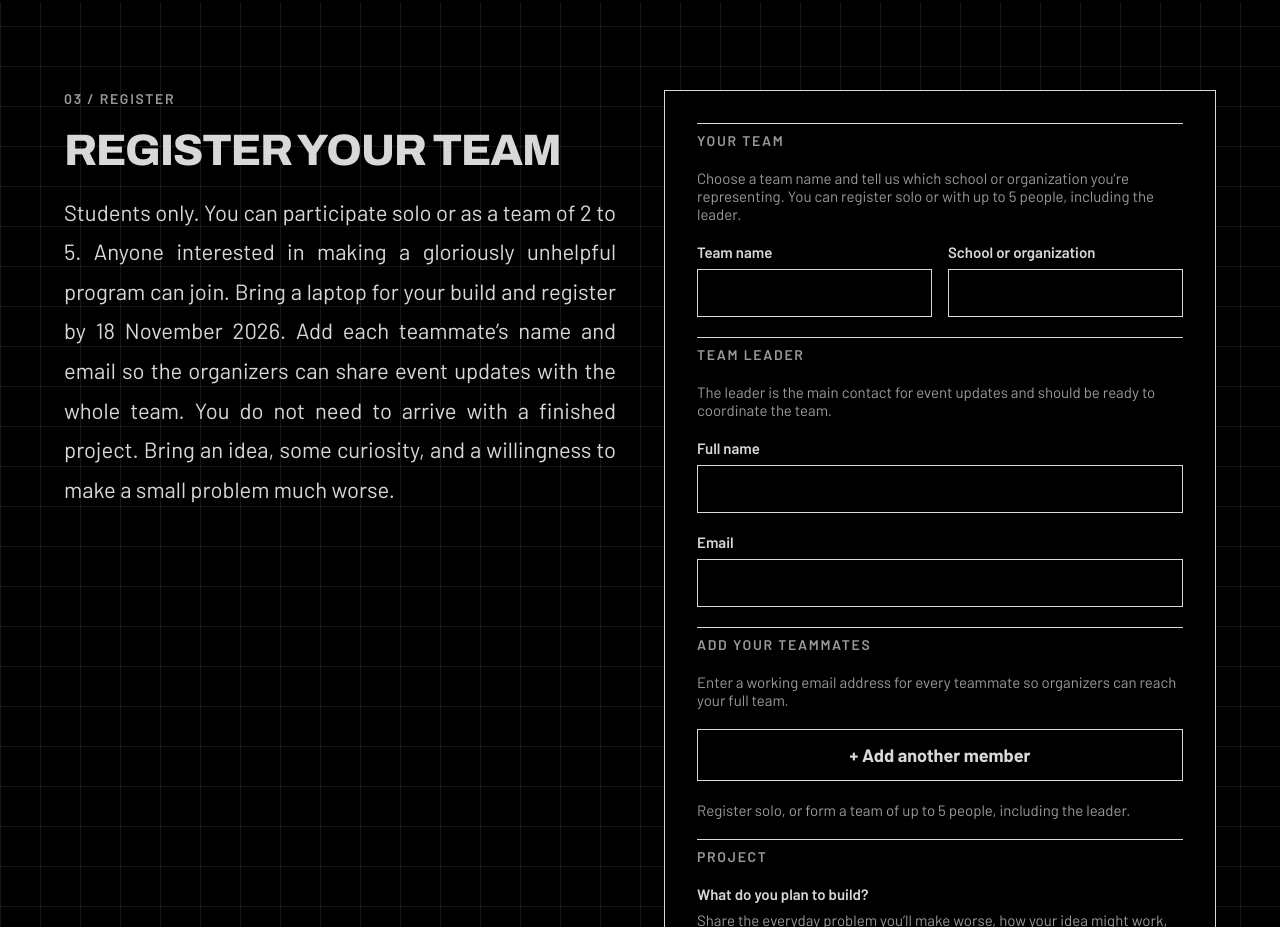
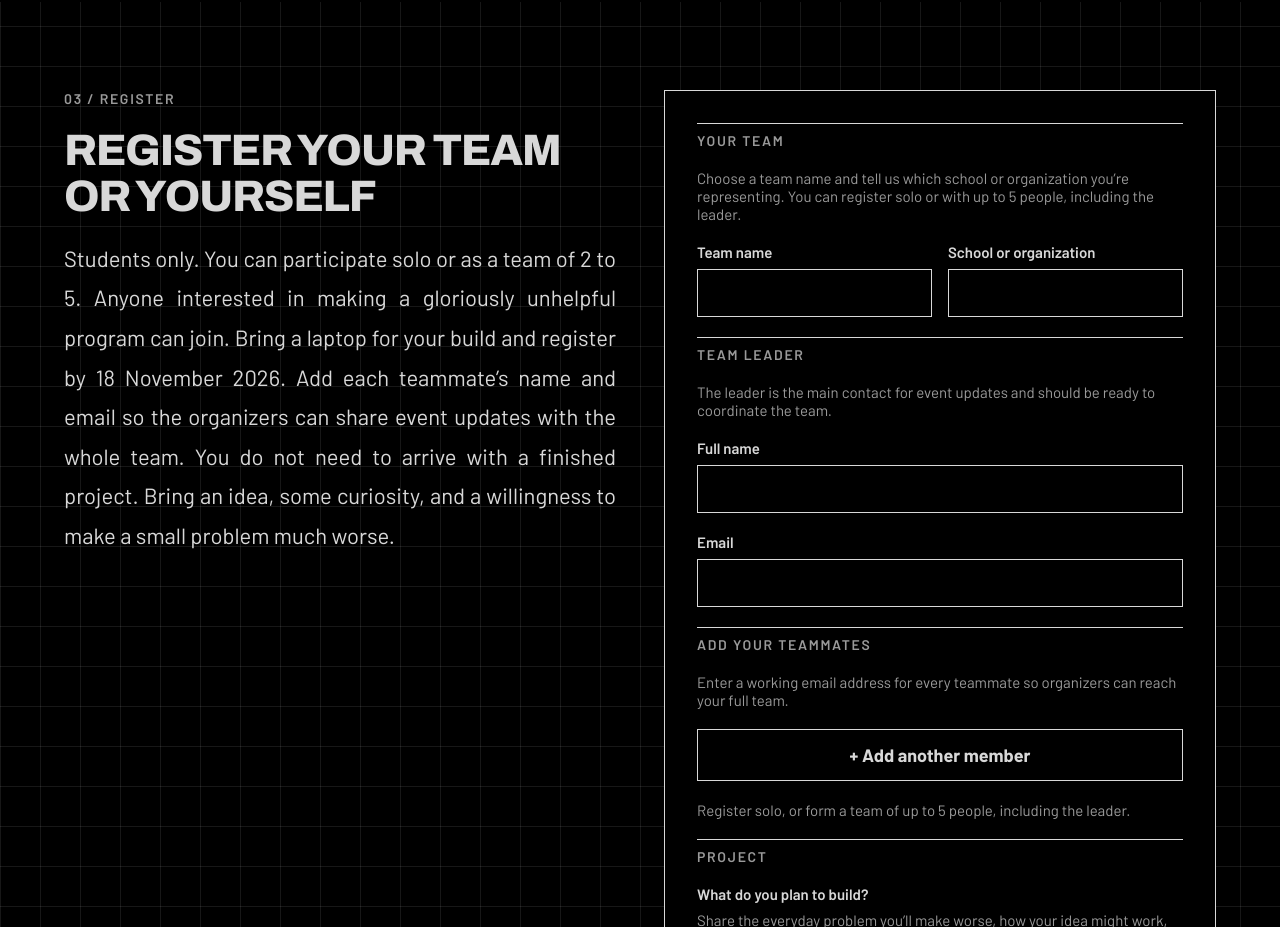
Before and after one commit to JoachimRay/malfunction, a Next.js app: page / in a window 1280 px wide. Shown: the part 2694-3621 px from the top of the page. Built offline with nearby package versions, Linux system fonts and the light colour scheme.

Commit message:
update
update text

```diff
--- a/components/Register.tsx
+++ b/components/Register.tsx
@@ -7,7 +7,7 @@ export default function Register() {
     <section id="register" className="wrap section section--split section--top">
       <Reveal className="stack">
         <p className="eyebrow">03 / Register</p>
-        <h2 className="h2">Register your team</h2>
+        <h2 className="h2">Register your team or yourself</h2>
         <p className="lead register__intro">{EVENT.registerNote}</p>
       </Reveal>
       <RegisterForm />
```
